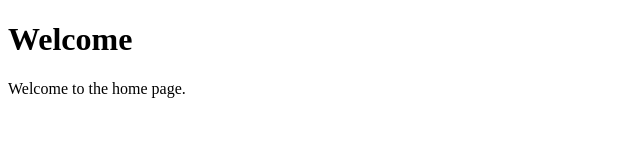
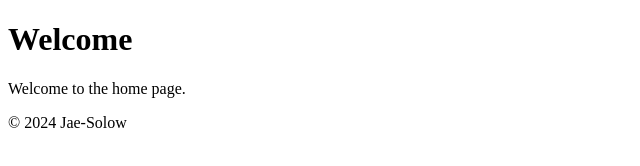
Before and after one commit to Jae-Solow/Jae-Solow.github.io, a plain HTML site: page site/index.html in a window 1280 px wide. Shown: the whole page, without its empty margins (0-640 px from the left). Drawn offline with Linux system fonts and the light colour scheme.

Commit message:
Update index.html
footer

```diff
--- a/site/index.html
+++ b/site/index.html
@@ -6,4 +6,8 @@
 <body>
     <h1>Welcome</h1>
     <p>Welcome to the home page.</p>
+</body>
+<footer>
+    <p>&copy; 2024 Jae-Solow</p>
+</footer>
 </html>
```
